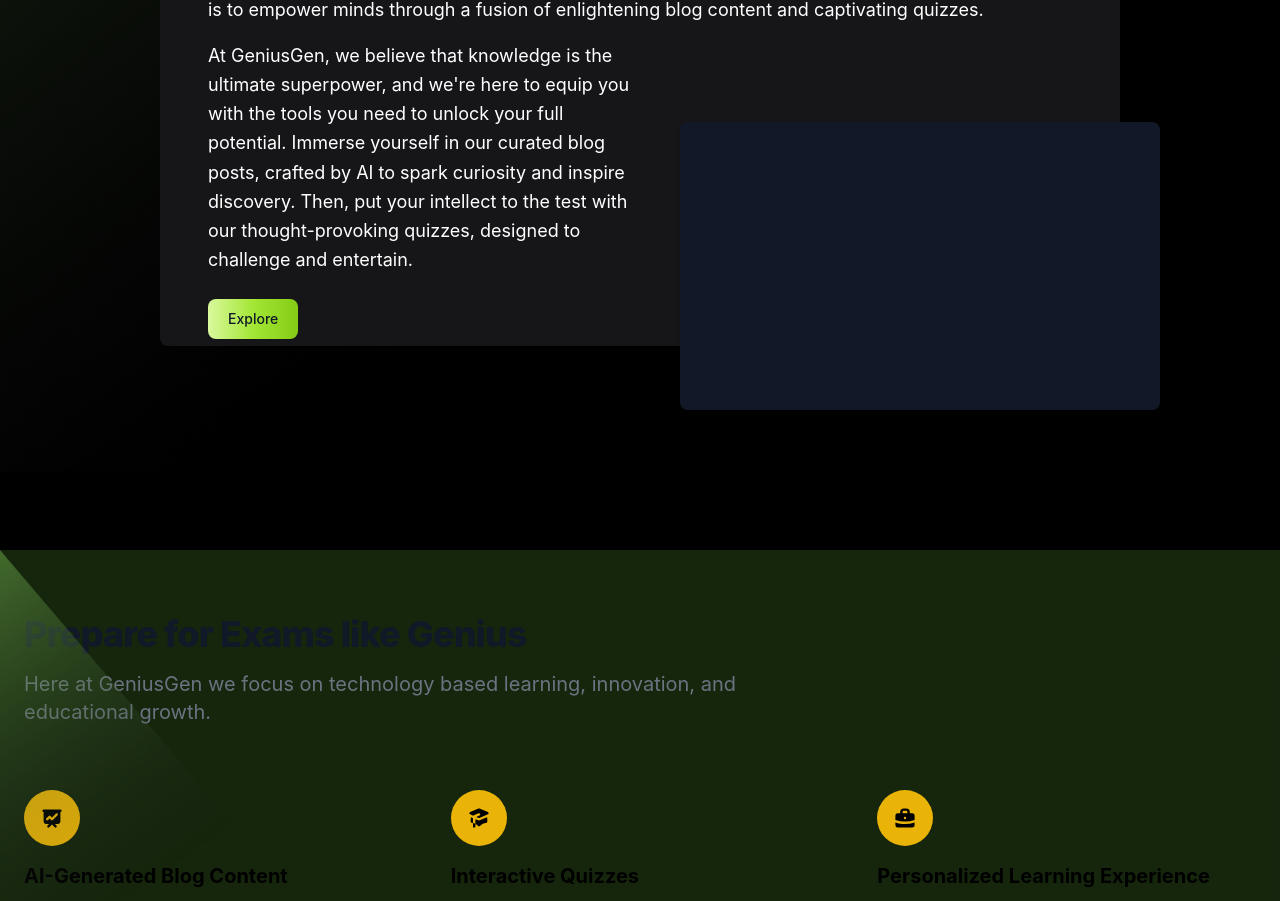
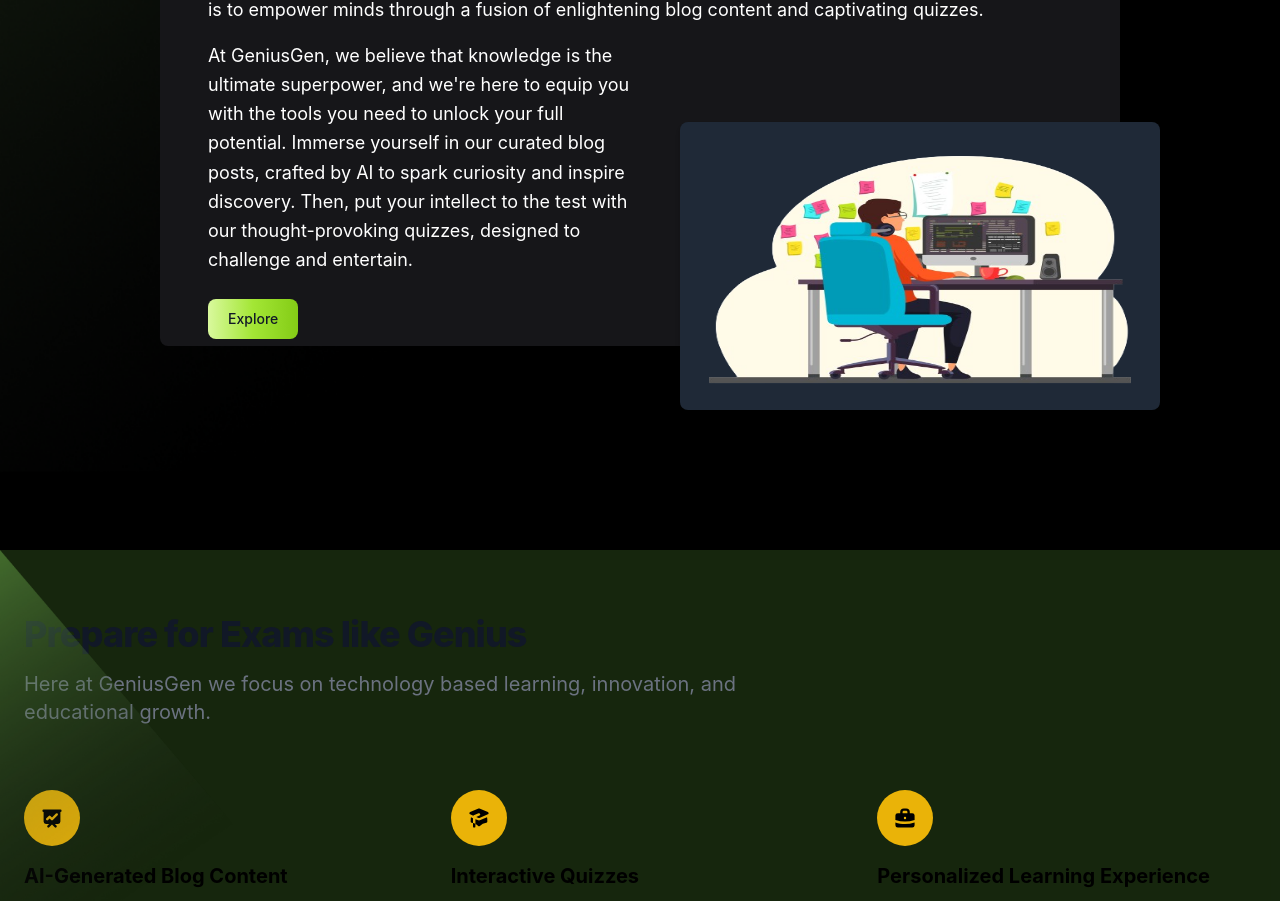
Before and after one commit to Sounab-2/GeniusGen, a React (Vite) app in the folder Frontend/: page / in a window 1280 px wide. Shown: the part 1119-2020 px from the top of the page. Built offline with nearby package versions, Linux system fonts and the light colour scheme.

Commit message:
about section updated

```diff
--- a/Frontend/src/Components/Card/Card.jsx
+++ b/Frontend/src/Components/Card/Card.jsx
@@ -9,12 +9,12 @@
 >
   <div
     alt="image here"
-    class="absolute duration-700 shadow-md group-hover:-translate-y-4 group-hover:-translate-x-4 -bottom-16 -right-10 w-1/2 h-3/5 rounded-lg bg-gray-900"
+    class="absolute duration-700 shadow-md group-hover:-translate-y-4 group-hover:-translate-x-4 -bottom-16 -right-10 w-1/2 h-3/5 rounded-lg bg-gray-800 flex justify-center items-center"
   >
-    <img src=" " alt="" />
-  </div>
-
-
+    {/* <div className=' shadow-2xl shadow-slate-50 rounded-full flex items-center justify-center h-56 w-56 bg-yellow-300 '> */}
+    <img src="./src/assets/programmer.png" alt="" className=' h-64 w-full' />
+    {/* </div> */}
+</div>
     {/* <h2 class="text-2xl font-bold mb-2 text-gray-100">Dark Card</h2> */}
     <div class="bg-gray-transparent p-8">
     <h2 class="text-3xl font-bold mb-4 text-yellow-500">About GeniusGen</h2>
```
Also changed, not shown: Frontend/src/assets/programmer.png (added).
